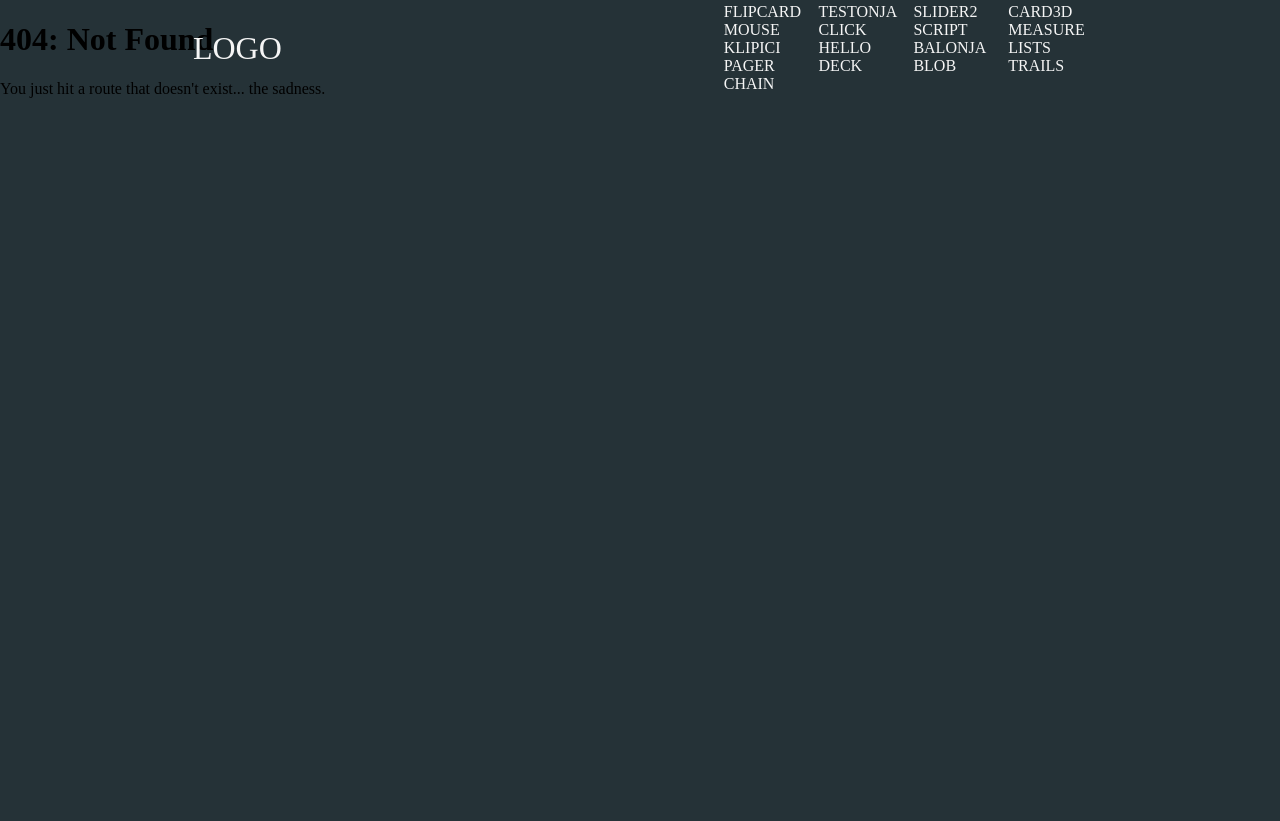
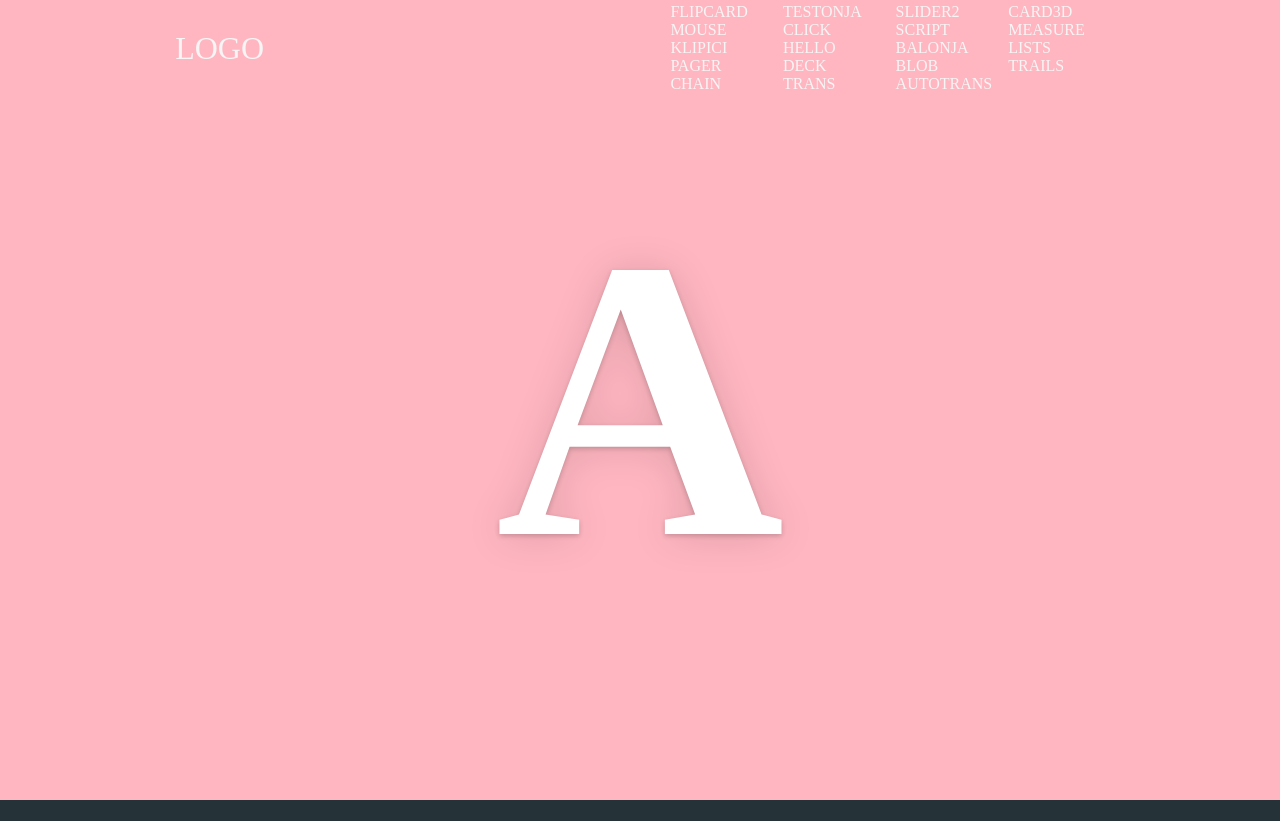
Before and after one commit to zorandasc/react-spring-test, a Gatsby site: page /transition in a window 1280 px wide. Before the commit this address had no page. After the commit the page ends 800 px from the top, so only its background shows below. Built offline with nearby package versions, Linux system fonts and the light colour scheme; Gatsby itself is replaced by a stand-in of ours.

Commit message:
trabs finished

```diff
--- a/src/components/Navbar.js
+++ b/src/components/Navbar.js
@@ -60,6 +60,12 @@ const Navbar = () => {
         <li>
           <Link to="/chain">CHAIN</Link>
         </li>
+        <li>
+          <Link to="/transition">TRANS</Link>
+        </li>
+        <li>
+          <Link to="/autotrans">AUTOTRANS</Link>
+        </li>
       </ul>
     </Wrapper>
   )
--- /dev/null
+++ b/src/pages/transition.js
@@ -0,0 +1,73 @@
+import React, {useState, useCallback} from 'react';
+import styled from "styled-components"
+import { useTransition, animated } from 'react-spring'
+
+
+import Layout from "../components/layout"
+
+
+const pages = [
+    ({ style }) => <animated.div style={{ ...style, background: 'lightpink' }}>A</animated.div>,
+    ({ style }) => <animated.div style={{ ...style, background: 'lightblue' }}>B</animated.div>,
+    ({ style }) => <animated.div style={{ ...style, background: 'lightgreen' }}>C</animated.div>,
+  ]
+
+
+const Transition = () => {
+    const [index, setIndex]=useState(0)
+    //callback vraca uvije istu referencu funkcije
+    //vezano za optimizaciju preformanse
+    //index doddaj j1dan i rotiraj sa modulom 3
+    const onClick=useCallback(()=>setIndex(index=>(index +1)%3),[])
+    const transitions=useTransition(index, p=>p, {
+        //from vrijedi za prvo renderovanje
+        from:{opacit:0, transform:`translate3d(100%,0,0)`},
+        enter:{opacity:1, transform:`translate3d(0,0,0)`},
+        leave:{opacity:0,  transform: 'translate3d(-50%,0,0)'}
+    })
+    return (
+        <Layout>
+            <Wrapper>
+                <div className="main" onClick={onClick}>
+                    {transitions.map(({item, key, props} )=>{
+                        const Page=pages[item]
+                        return <Page key={key} style={props}></Page>
+
+                    })}
+                </div>
+            </Wrapper>
+        </Layout>
+    );
+};
+
+const Wrapper = styled.div`
+ margin: 0;
+    padding: 0;
+    height: 100vh;
+    width: 100vw;
+
+    user-select: none;
+
+
+
+    .main >div{
+       overflow:visible;
+        cursor: pointer;
+        position: absolute;
+        width: 100%;
+  height: 100%;
+  display: flex;
+  justify-content: center;
+  align-items: center;
+  color: white;
+  font-weight: 800;
+  font-size: 25em;
+  will-change: transform, opacity;
+  text-shadow: 0px 2px 40px #00000020, 0px 2px 5px #00000030;
+    }
+
+`
+
+
+
+export default Transition;
```
Also changed, not shown: src/pages/autotrans.js (added, +11 -0 lines).
